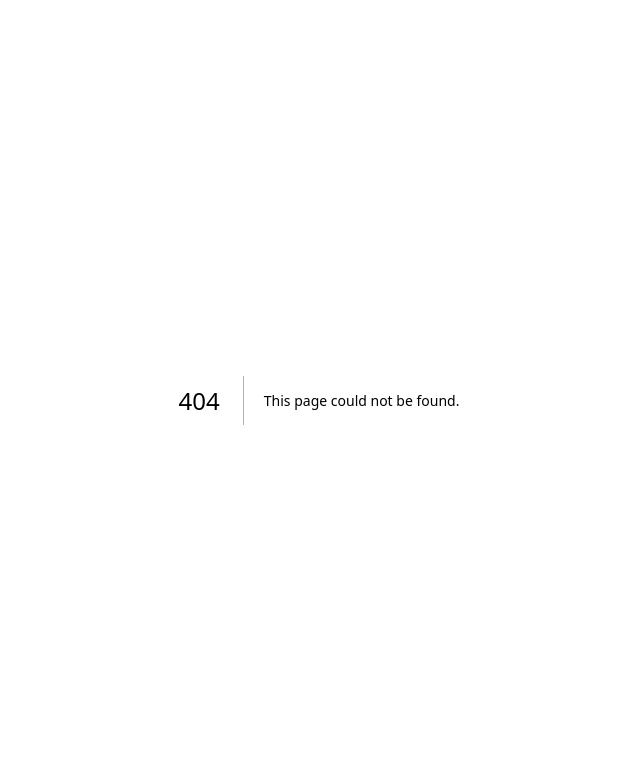
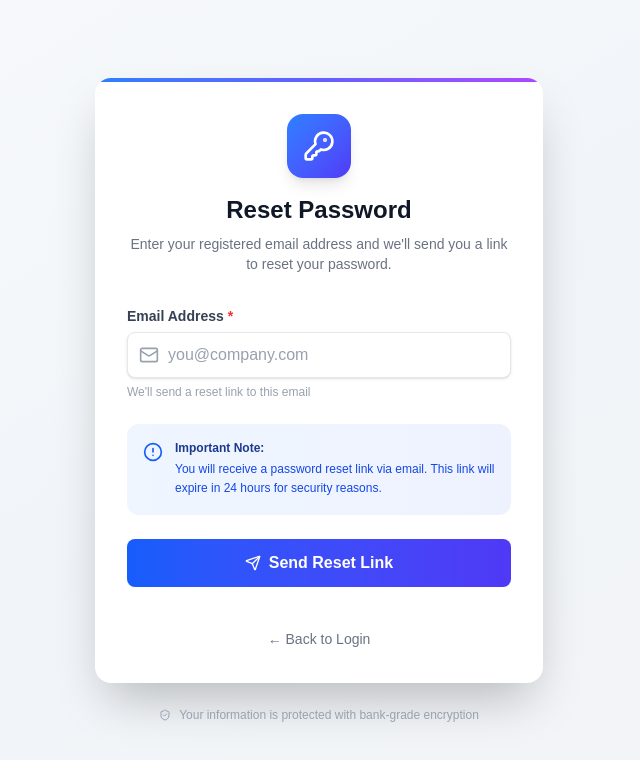
Before and after one commit to onyxtech/Messaging, a Next.js app in the folder frontend/: page /auth/resetpassword in a window 1280 px wide. Before the commit this address had no page. Shown: the top 760 px of the page, without its empty margins (321-961 px from the left). Built offline with nearby package versions, Linux system fonts and the light colour scheme.

Commit message:
feat(resetpassword): file strucute and ui

```diff
--- /dev/null
+++ b/frontend/app/auth/resetpassword/page.tsx
@@ -0,0 +1,177 @@
+"use client";
+
+import { useState } from "react";
+import { useForm, FormProvider } from "react-hook-form";
+import { zodResolver } from "@hookform/resolvers/zod";
+import { z } from "zod";
+import { motion } from "framer-motion";
+import { Mail, ArrowRight, ShieldCheck, Send, KeyRound, AlertCircle } from "lucide-react";
+import { useModal } from "@/contexts/ModalContext";
+import MessageCard from "@/components/ui/MessageCard";
+import { FormInput } from "../components/FormInput";
+import { Button } from "@/components/ui/Button";
+import { redirect } from "next/navigation";
+import toast from "react-hot-toast";
+import { resetPasswordSchema, ResetPasswordFormValues } from "../schema/resetPasswordSchema"
+
+
+
+// ---------- Main Component ----------
+export default function ResetPassword() {
+  const [isLoading, setIsLoading] = useState(false);
+  const { openModal, closeModal } = useModal();
+
+  const methods = useForm<ResetPasswordFormValues>({
+    resolver: zodResolver(resetPasswordSchema),
+    defaultValues: {
+      email: '',
+    },
+  });
+
+  const { handleSubmit, formState: { errors } } = methods;
+
+  const onCloseModal = () => {
+    closeModal();
+    redirect('/auth/resetpasswordrequestsent');
+  };
+
+  const onSubmit = async (data: ResetPasswordFormValues) => {
+    setIsLoading(true);
+
+    try {
+      // Here you would call your API to send reset password email
+      console.log('Reset password request for email:', data.email);
+
+      // Simulate API call
+      await new Promise(resolve => setTimeout(resolve, 1500));
+
+      // Show success modal before redirect
+      openModal(
+        <MessageCard
+          subject="Reset Link Sent!"
+          message={`We've sent a password reset link to ${data.email}. Please check your email inbox and follow the instructions to reset your password.`}
+          onClickBtn={onCloseModal}
+          btnText="Continue"
+          variant="success"
+          onClose={onCloseModal}
+        />
+      );
+
+      toast.success('Reset link sent to your email!');
+    } catch (error: any) {
+      console.error("Reset password error:", error);
+
+      openModal(
+        <MessageCard
+          subject="Request Failed"
+          message={error.message || "Failed to send reset link. Please try again."}
+          onClickBtn={closeModal}
+          btnText="Try Again"
+          variant="error"
+          onClose={closeModal}
+        />
+      );
+
+      toast.error(error.message || "Failed to send reset link. Please try again.");
+    } finally {
+      setIsLoading(false);
+    }
+  };
+
+  return (
+    <div className="min-h-screen flex items-center justify-center p-4 bg-gradient-to-br from-slate-50 via-slate-100 to-gray-100">
+      <motion.div
+        className="max-w-md w-full"
+        initial={{ opacity: 0, y: 20 }}
+        animate={{ opacity: 1, y: 0 }}
+        transition={{ duration: 0.5 }}
+      >
+        <div className="bg-white rounded-2xl shadow-2xl overflow-hidden">
+          {/* Top Gradient Bar */}
+          <div className="h-1 bg-gradient-to-r from-blue-500 via-indigo-500 to-purple-500" />
+
+          <div className="p-8">
+            {/* Header Section */}
+            <div className="text-center mb-8">
+              <div className="mx-auto w-16 h-16 rounded-2xl bg-gradient-to-br from-blue-500 to-indigo-600 flex items-center justify-center shadow-lg mb-4">
+                <KeyRound className="w-8 h-8 text-white" />
+              </div>
+              <h1 className="text-2xl font-bold text-gray-900 mb-2">Reset Password</h1>
+              <p className="text-sm text-gray-500">
+                Enter your registered email address and we'll send you a link to reset your password.
+              </p>
+            </div>
+
+            <FormProvider {...methods}>
+              <form onSubmit={handleSubmit(onSubmit)} className="space-y-6">
+                {/* Email Input */}
+                <FormInput
+                  label="Email Address"
+                  name="email"
+                  type="email"
+                  placeholder="you@company.com"
+                  required
+                  icon={Mail}
+                  helperText="We'll send a reset link to this email"
+                />
+
+                {/* Info Box */}
+                <motion.div
+                  initial={{ opacity: 0, y: 10 }}
+                  animate={{ opacity: 1, y: 0 }}
+                  transition={{ delay: 0.1 }}
+                  className="bg-gradient-to-r from-blue-50 to-indigo-50 rounded-xl p-4"
+                >
+                  <div className="flex items-start gap-3">
+                    <AlertCircle className="w-5 h-5 text-blue-600 mt-0.5 flex-shrink-0" />
+                    <div className="space-y-1">
+                      <p className="text-xs font-semibold text-blue-900">Important Note:</p>
+                      <p className="text-xs text-blue-700 leading-relaxed">
+                        You will receive a password reset link via email. This link will expire in 24 hours for security reasons.
+                      </p>
+                    </div>
+                  </div>
+                </motion.div>
+
+                {/* Submit Button */}
+                <Button
+                  type="submit"
+                  isLoading={isLoading}
+                  variant="primary"
+                  icon={isLoading ? undefined : Send}
+                  fullWidth={true}
+                >
+                  {isLoading ? 'Sending...' : 'Send Reset Link'}
+                </Button>
+
+                {/* Back to Login Link */}
+                <div className="text-center pt-4">
+                  <button
+                    type="button"
+                    onClick={() => redirect('/auth/signIn')}
+                    className="text-sm text-gray-500 hover:text-gray-700 transition inline-flex items-center gap-1"
+                  >
+                    ← Back to Login
+                  </button>
+                </div>
+              </form>
+            </FormProvider>
+          </div>
+        </div>
+
+        {/* Security Note */}
+        <motion.div
+          initial={{ opacity: 0 }}
+          animate={{ opacity: 1 }}
+          transition={{ delay: 0.3 }}
+          className="mt-6 text-center"
+        >
+          <div className="flex items-center justify-center gap-2 text-xs text-gray-400">
+            <ShieldCheck className="w-3 h-3" />
+            <span>Your information is protected with bank-grade encryption</span>
+          </div>
+        </motion.div>
+      </motion.div>
+    </div>
+  );
+}
--- /dev/null
+++ b/frontend/app/auth/schema/resetPasswordSchema.ts
@@ -0,0 +1,9 @@
+import { z } from "zod";
+
+export const resetPasswordSchema = z.object({
+  email: z.string()
+    .email('Please enter a valid email address')
+    .min(1, 'Email is required'),
+});
+
+export type ResetPasswordFormValues = z.infer<typeof resetPasswordSchema>;
```
